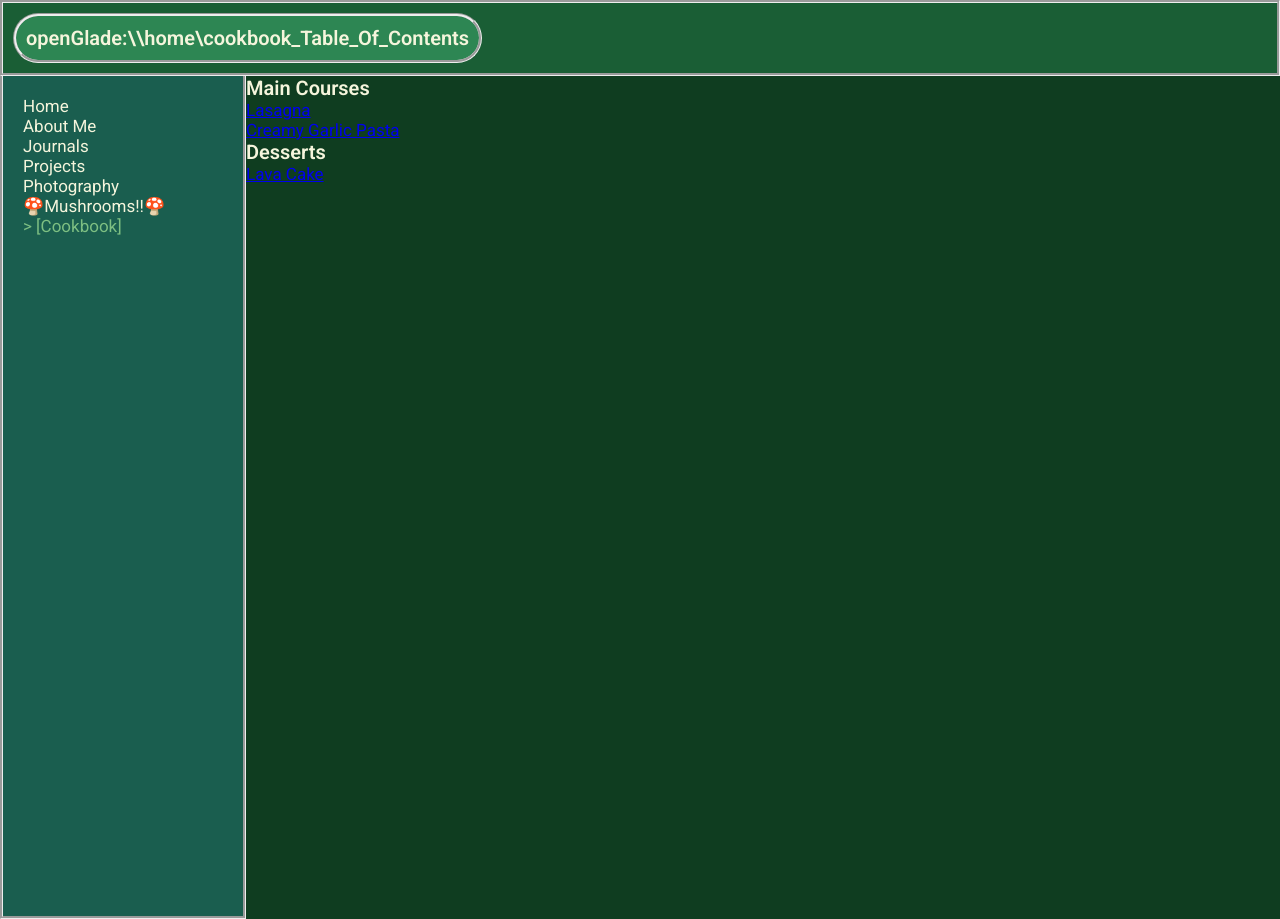
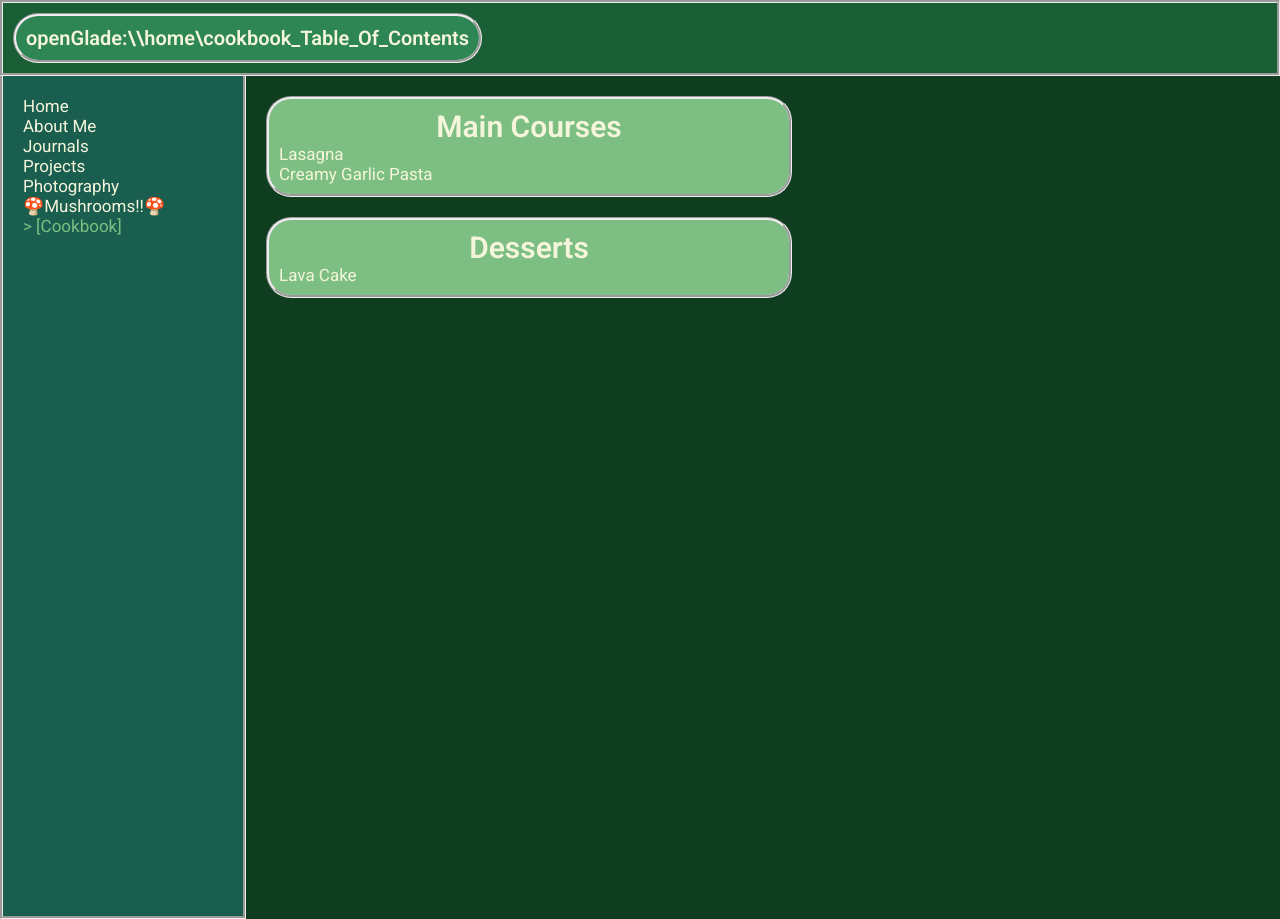
Before and after one commit to CIN-DEV-netizen/neocity-website, a plain HTML site: page recipies/recipies-toc.html in a window 1280 px wide. Drawn offline with Linux system fonts and the light colour scheme.

Commit message:
Add styling for text boxes and vertical order layout in recipes page

```diff
--- a/stylesheets/recipies-toc.css
+++ b/stylesheets/recipies-toc.css
@@ -54,3 +54,41 @@ body {
     display: flex;
     flex-direction: row;
 }
+
+#text-box1 {
+    background-color: #7DBF82;
+    padding: 10px;
+    margin: 20px;
+    width: 500px;
+    border-style: groove;
+    border-radius: 25px;
+    display: flex;
+    flex-direction: column;
+    justify-self: auto;
+}
+
+#vert-order {
+    display: flex;
+    flex-direction: column;
+}
+
+#vert-order #title {
+    font-size: 35px;
+    display: flex;
+    justify-content: center;
+}
+
+#text-box1 #title {
+    text-align: center;
+    font-size: 30px;
+}
+
+#text-box1 a {
+    text-decoration: none;
+    color: #f5f5dc;
+}
+
+.organizer-h {
+    display: flex;
+    flex-direction: row;
+}
```
